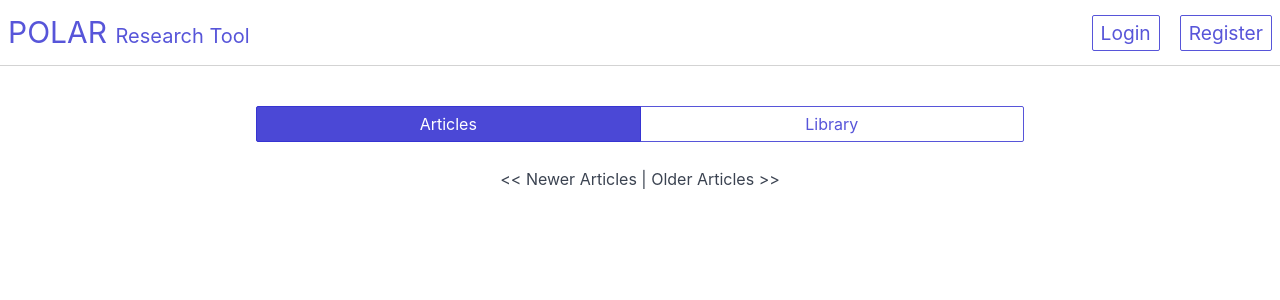
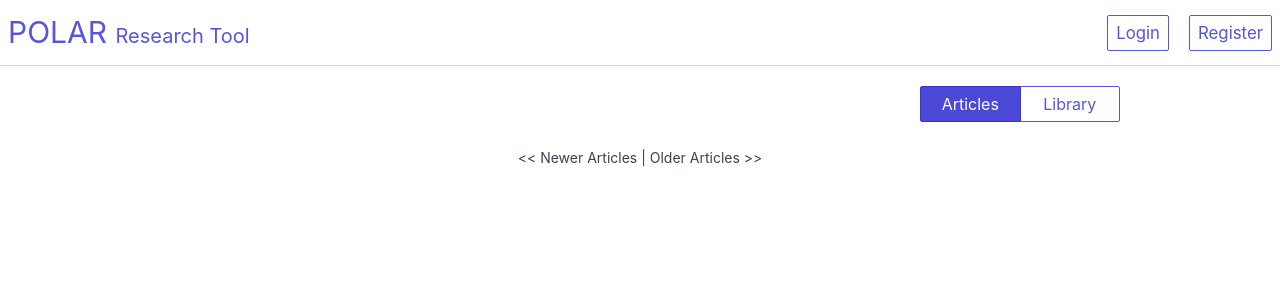
Before and after one commit to travismorenz/polar-research-tool, a Flask app: page / in a window 1280 px wide. Shown: the top 300 px of the page. Run offline with Flask 2, Linux system fonts and the light colour scheme; data that the repository does not hold is empty; parts of the project's set-up code (start-up, migrations or seed data) failed here and were passed over.

Commit message:
More styling changes

```diff
--- a/app/static/main.css
+++ b/app/static/main.css
@@ -1,9 +1,13 @@
+body {
+  font-size: 0.7rem;
+}
+
 /* Header */
 header {
   padding: 0.5rem 0;
   width: 100%;
   border-bottom: 1px solid lightgrey;
-  margin-bottom: 2rem;
+  margin-bottom: 1rem;
 }
 .nav-btn {
   margin-right: 1rem;
@@ -41,15 +45,13 @@ main {
   margin-top: 5px;
 }
 
-#pagebar {
-  width: 80%;
-  margin-top: 5px;
+#banner {
+  width: 10rem;
   margin-left: auto;
-  margin-right: auto;
 }
 
 .article {
-  margin-top: 25px;
+  margin-top: 1rem;
 }
 
 #prev_next {
--- a/app/templates/main.html
+++ b/app/templates/main.html
@@ -33,7 +33,7 @@ content %}
 
 {% for article in articles.items %}
 <div class="article card">
-  <a href="{{ article.url }}" target="_blank"><h4>{{ article.title }}</h4></a>
+  <a href="{{ article.url }}" target="_blank"><h5>{{ article.title }}</h5></a>
   <div class="metadata">
     <span class="publish_date"
       >{{ article.publish_date.strftime('%m/%d/%Y') }}</span
```
